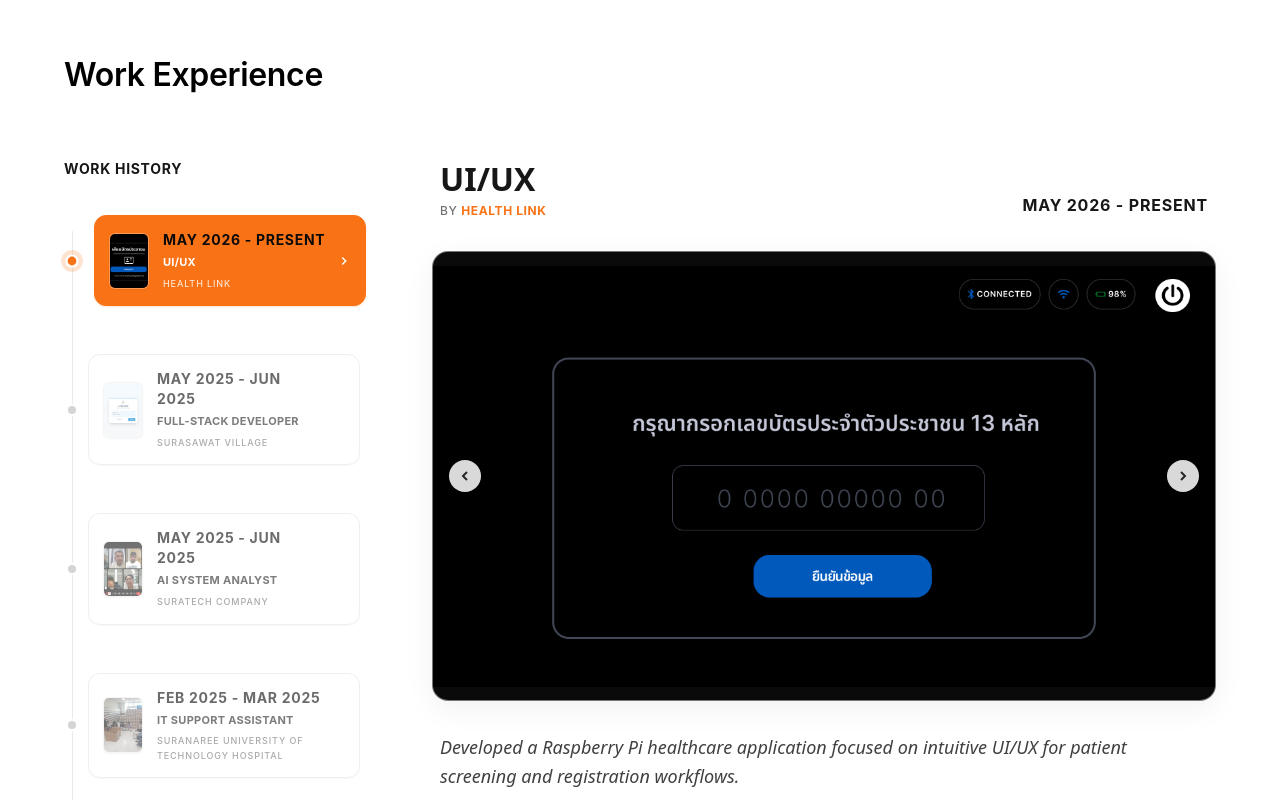
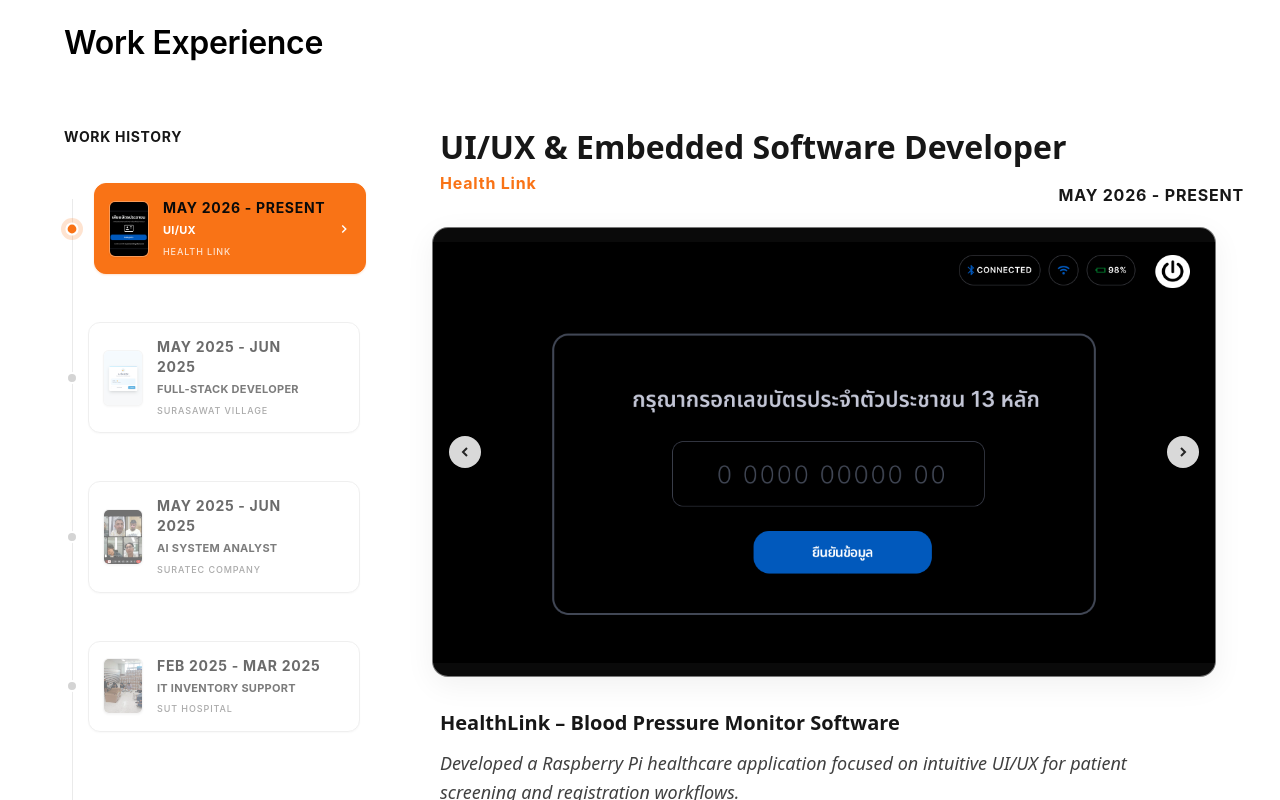
Before and after one commit to ChontichaS-t/CV, a Next.js app: page / in a window 1280 px wide. Shown: the part 2320-3120 px from the top of the page. Built offline with nearby package versions, Linux system fonts and the light colour scheme.

Commit message:
Update SUT Hospital experience longDescription text content

```diff
--- a/components/Experience.tsx
+++ b/components/Experience.tsx
@@ -4,10 +4,12 @@
 
 const experiences = [
   {
-    role: "UI/UX",
+    role: "UI/UX & Embedded Software Developer",
     company: "Health Link",
+    shortRole: "UI/UX",
+    shortCompany: "Health Link",
     period: "May 2026 - Present",
-    project: "Care Keeper",
+    project: "HealthLink – Blood Pressure Monitor Software",
     techStack: ["Python", "PySide6", "Raspberry Pi 5", "BLE", "Serial UART", "I2C", "REST API"],
     summary: "Developed a Raspberry Pi healthcare application focused on intuitive UI/UX for patient screening and registration workflows.",
     longDescription: "Integrated hardware peripherals including a Thai ID reader, BP monitor, and BLE SpO₂ sensor, and optimized asynchronous sensor communication using QThread. Built end-to-end API workflows with backend services, with robust error handling and hardware monitoring for Wi-Fi, Bluetooth, and battery status.",
@@ -35,8 +37,10 @@
   {
     role: "Full-Stack Developer",
     company: "Surasawat Village",
+    shortRole: "Full-Stack Developer",
+    shortCompany: "Surasawat Village",
     period: "May 2025 - Jun 2025",
-    project: "Residential Management & Utility Billing Platform",
+    project: "Water Billing & Residential Payment Management System",
     techStack: ["React", "TypeScript", "Tailwind", "Go (Gin)", "GORM", "SQLite", "Docker", "Cron"],
     summary: "Managed the full SDLC for a residential web application, collaborating with stakeholders to translate requirements.",
     longDescription: "Architected clean-architecture backend services for resident profiles, automated utility billing, and payment tracking dashboards. Implemented automated cron jobs for monthly calculations, generated PDF invoices, and containerized services using Docker Compose.",
@@ -60,10 +64,12 @@
     }
   },
   {
-    role: "AI System Analyst",
-    company: "Suratech Company",
+    role: "AI System Analyst & Backend Developer",
+    company: "Suratec Company",
+    shortRole: "AI System Analyst",
+    shortCompany: "Suratec Company",
     period: "May 2025 - Jun 2025",
-    project: "AI Health Analytics Backend Platform",
+    project: "AI Foot Pressure Analytics Backend Platform",
     techStack: ["Python", "FastAPI", "OpenAI GPT-4o", "SQLAlchemy", "PostgreSQL", "AWS S3", "JWT"],
     summary: "Developed robust backend RESTful APIs for an AI-powered healthcare analytics platform and operational dashboards.",
     longDescription: "Integrated OpenAI GPT-4o and multilingual voice pipelines via AWS S3 to generate personalized self-care and injury risk assessments. Implemented persistent chat history for text and voice interactions and secured all API endpoints using JWT-based authentication.",
@@ -71,7 +77,7 @@
       "/tec/tec1.jpg"
     ],
     details: {
-      "Client / Org": "Suratech Company",
+      "Client / Org": "Suratec Company",
       "Release Date": "June 2025",
       "Location": "Cooperative Project",
       "Features": "OpenAI GPT-4o Integration, Voice Pipeline",
@@ -85,13 +91,15 @@
     }
   },
   {
-    role: "IT Support Assistant",
+    role: "IT Inventory Support",
     company: "Suranaree University of Technology Hospital",
+    shortRole: "IT Inventory Support",
+    shortCompany: "SUT Hospital",
     period: "Feb 2025 - Mar 2025",
     project: null,
     techStack: ["Desktop Hardware", "System Config", "Documentation", "Network Diagnostics", "OS Deployment"],
     summary: "Managed and maintained comprehensive documentation for organizational computer inventory data.",
-    longDescription: "Supported daily IT operations by assisting with the assembly, setup, and configuration of desktop computers across various departments. Managed and maintained computer inventory data and system documentation.",
+    longDescription: "Conducted site surveys and gathered user requirements for a 600-workstation hospital deployment, while managing daily logs and inventory tracking to ensure 100% equipment accuracy.",
     images: [
       "/hp/hp1.jpg",
       "/hp/hp2.jpg",
@@ -222,14 +230,14 @@
                         <span className={`text-[11px] font-bold uppercase tracking-wide truncate transition-colors duration-300 ${
                           idx === activeIdx ? "text-white" : "text-neutral-800 group-hover:text-orange-500"
                         }`}>
-                          {exp.role}
+                          {exp.shortRole || exp.role}
                         </span>
 
                         {/* Company */}
                         <span className={`text-[9px] font-medium uppercase tracking-widest transition-colors duration-300 whitespace-normal leading-relaxed mt-0.5 ${
                           idx === activeIdx ? "text-white/80" : "text-neutral-500"
                         }`}>
-                          {exp.company}
+                          {exp.shortCompany || exp.company}
                         </span>
                       </div>
                     </div>
@@ -300,12 +308,19 @@
                     {/* Details content */}
                     <div className="flex flex-col text-left px-1">
                       {/* Role & Company Header inside expansion */}
-                      <h4 className="font-sans text-[20px] sm:text-[22px] font-bold text-neutral-900 leading-tight mb-0.5">
+                      <h4 className="font-sans text-[17px] sm:text-[20px] font-bold text-neutral-900 leading-tight mb-0.5 whitespace-nowrap">
                         {exp.role}
                       </h4>
-                      <p className="text-neutral-500 font-medium text-[11px] uppercase tracking-wider mb-4">
-                        by <span className="font-bold text-orange-500">{exp.company}</span>
+                      <p className="text-neutral-500 font-medium text-xs sm:text-sm tracking-wider mb-4">
+                        <span className="font-bold text-orange-500">{exp.company}</span>
                       </p>
+
+                      {/* Project Title inside expansion */}
+                      {exp.project && (
+                        <h5 className="font-sans text-sm sm:text-base font-bold text-neutral-900 mb-3">
+                          {exp.project}
+                        </h5>
+                      )}
 
                       {/* Short summary */}
                       <p className="font-sans italic text-sm sm:text-base text-neutral-700 leading-relaxed mb-3">
@@ -344,18 +359,18 @@
             {/* Left Column: Job Title & Company */}
             <div className="flex flex-col">
               {/* Job Title */}
-              <h3 className="font-sans text-[28px] lg:text-[32px] font-bold text-neutral-900 leading-tight mb-1">
+              <h3 className="font-sans text-[28px] lg:text-[32px] font-bold text-neutral-900 leading-tight mb-1 lg:whitespace-nowrap">
                 {activeExp.role}
               </h3>
 
               {/* Company */}
-              <p className="text-neutral-500 font-medium text-xs uppercase tracking-wider">
-                by <span className="font-bold text-orange-500">{activeExp.company}</span>
+              <p className="text-neutral-500 font-medium text-sm sm:text-base tracking-wider">
+                <span className="font-bold text-orange-500">{activeExp.company}</span>
               </p>
             </div>
 
             {/* Right Column: Date Period */}
-            <div className="flex shrink-0 sm:mb-0.5">
+            <div className="flex shrink-0 relative top-3 right-6">
               <span className="text-sm sm:text-base font-bold tracking-wider text-neutral-900 uppercase">
                 {activeExp.period}
               </span>
@@ -409,6 +424,13 @@
 
           {/* Details (Underneath the Image) */}
           <div className={`transition-all duration-300 transform ${isTransitioning ? "opacity-0 translate-y-2" : "opacity-100 translate-y-0"} flex flex-col text-left px-2`}>
+            {/* Project Title */}
+            {activeExp.project && (
+              <h4 className="font-sans text-lg lg:text-xl font-bold text-neutral-900 mb-3">
+                {activeExp.project}
+              </h4>
+            )}
+
             {/* Short summary */}
             <p className="font-sans italic text-base lg:text-[18px] text-neutral-700 leading-relaxed mb-4">
               {activeExp.summary}
--- a/components/Highlights.tsx
+++ b/components/Highlights.tsx
@@ -198,12 +198,7 @@
                       {award.title}
                     </h3>
 
-                    <div className="relative mt-6 flex gap-6">
-                      {/* Vertical Accent Line */}
-                      <div
-                        className={`w-[3px] shrink-0 rounded-full bg-gradient-to-b ${award.accentColor}`}
-                      />
-
+                    <div className="relative mt-6">
                       {/* Points */}
                       <div className="space-y-6">
                         {award.points.map((point) => (
--- a/components/Skills.tsx
+++ b/components/Skills.tsx
@@ -207,6 +207,15 @@
                     {group.skills.slice(5).map(renderSkill)}
                   </ul>
                 </div>
+              ) : group.title === "Frontend" || group.title === "Backend" ? (
+                <div className="grid grid-cols-2 gap-x-6 gap-y-3">
+                  <ul className="space-y-3 font-body-md text-secondary">
+                    {group.skills.slice(0, 3).map(renderSkill)}
+                  </ul>
+                  <ul className="space-y-3 font-body-md text-secondary">
+                    {group.skills.slice(3).map(renderSkill)}
+                  </ul>
+                </div>
               ) : (
                 <ul className="space-y-3 font-body-md text-secondary">
                   {group.skills.map(renderSkill)}
```
